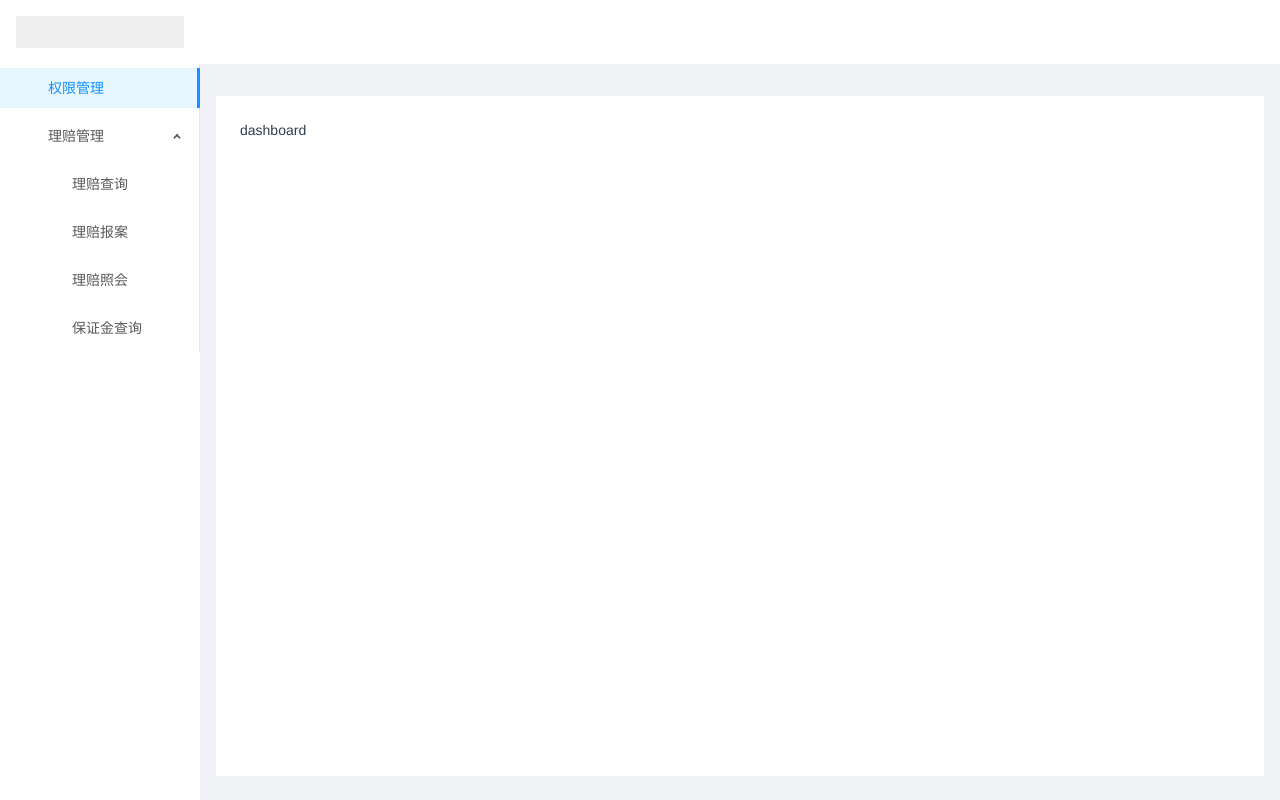
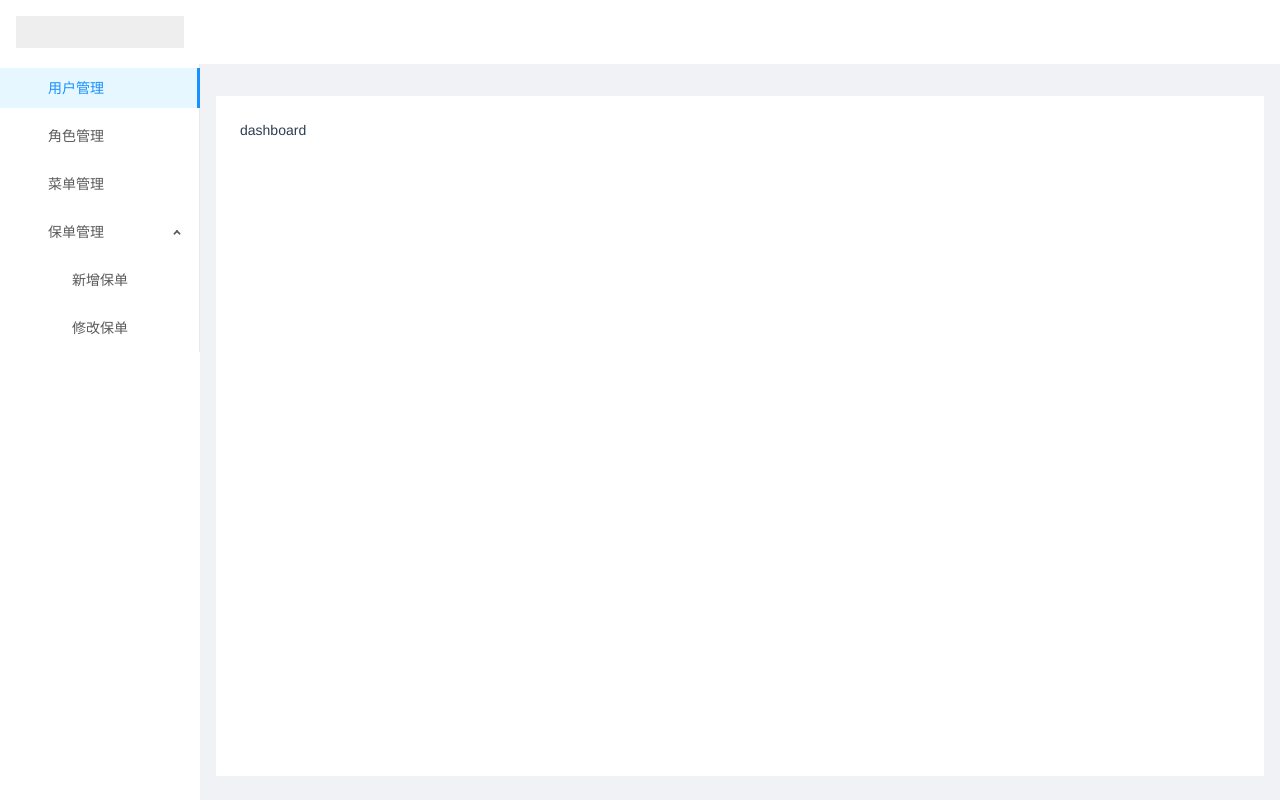
Before and after one commit to wumin520/nanyan-yf-admin, a Vue app: page /dashboard in a window 1280 px wide. Built offline with nearby package versions, Linux system fonts and the light colour scheme.

Commit message:
init about

```diff
--- a/src/layout/admin.vue
+++ b/src/layout/admin.vue
@@ -75,33 +75,33 @@ export default {
       list: [
         {
           key: "1",
-          title: "权限管理",
+          title: "用户管理",
+          url: '/dashboard/list'
+        },
+        {
+          key: "3",
+          title: "角色管理",
+          url: '/dashboard/list'
+        },
+        {
+          key: "4",
+          title: "菜单管理",
           url: '/dashboard/list'
         },
         {
           key: "2",
-          title: "理赔管理",
+          title: "保单管理",
           children: [
             {
               key: "2.1",
-              title: "理赔查询",
+              title: "新增保单",
               url: '/dashboard'
             },
             {
               key: "2.2",
-              title: "理赔报案",
+              title: "修改保单",
               url: '/dashboard'
             },
-            {
-              key: "2.3",
-              title: "理赔照会",
-              url: '/dashboard'
-            },
-            {
-              key: "2.4",
-              title: "保证金查询",
-              url: '/dashboard'
-            }
           ]
         }
       ],
--- a/src/router.js
+++ b/src/router.js
@@ -14,7 +14,8 @@ export default new Router({
     {
       path: "/",
       name: "home",
-      component: Home
+      // component: Home,
+      redirect: { name: "login"}
     },
     {
       path: "/dashboard",
--- a/src/views/Home.vue
+++ b/src/views/Home.vue
@@ -1,7 +1,8 @@
 <template>
   <div class="home">
-    <img alt="Vue logo" src="../assets/logo.png" />
-    <HelloWorld msg="Welcome to Your Vue.js App" />
+    <div>home</div>
+    <!-- <img alt="Vue logo" src="../assets/logo.png" /> -->
+    <!-- <HelloWorld msg="Welcome to Your Vue.js App" /> -->
   </div>
 </template>
 
```
